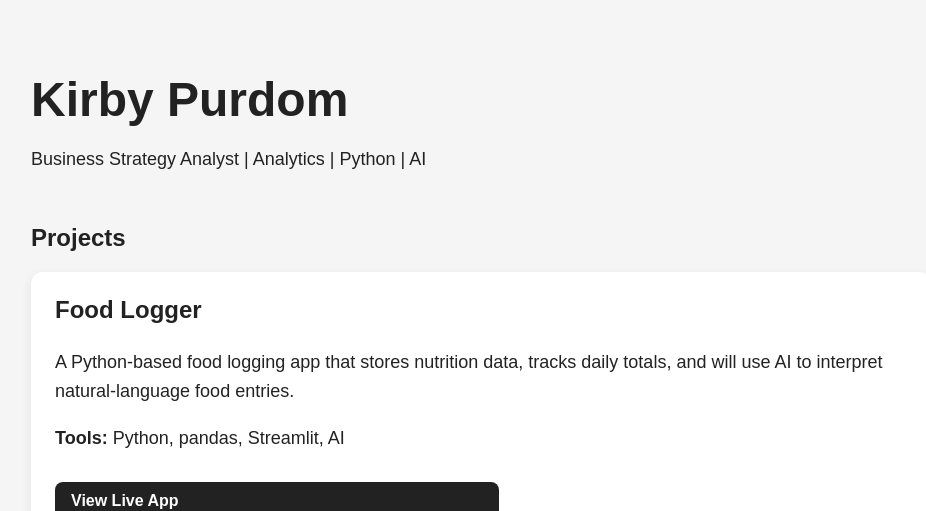
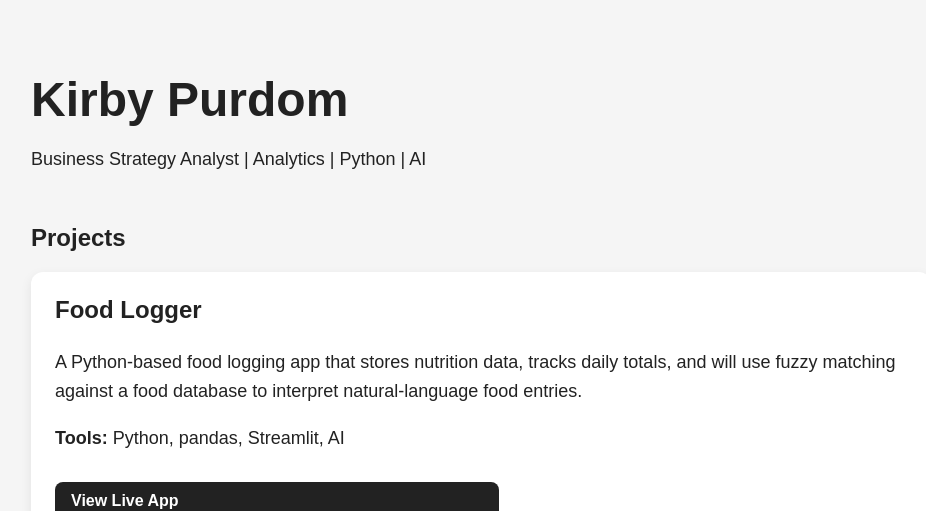
Before and after one commit to kpurdom33/portfolio, a plain HTML site: page index.html in a window 1280 px wide. Shown: the top 511 px of the page, without its empty margins (159-1085 px from the left). Drawn offline with Linux system fonts and the light colour scheme.

Commit message:
Update index.html

```diff
--- a/index.html
+++ b/index.html
@@ -14,7 +14,7 @@
     <h3>Food Logger</h3>
     <p>
         A Python-based food logging app that stores nutrition data,
-        tracks daily totals, and will use AI to interpret natural-language food entries.
+        tracks daily totals, and will use fuzzy matching against a food database to interpret natural-language food entries.
     </p>
 
     <p><strong>Tools:</strong> Python, pandas, Streamlit, AI</p>
```
